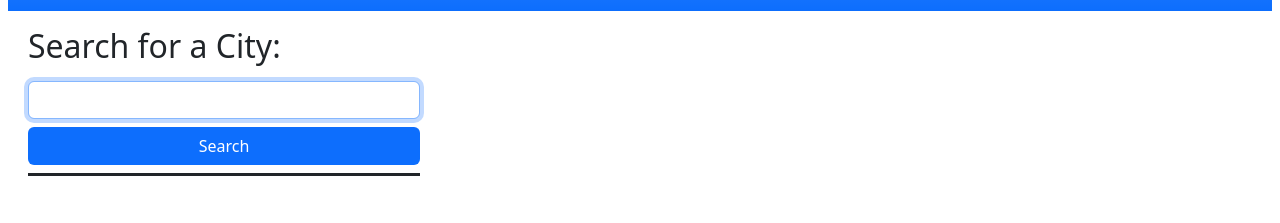
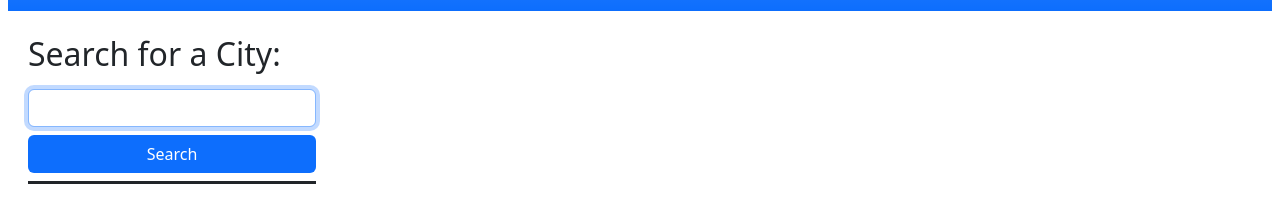
Before and after one commit to rrrbbbsss/weather-dashboard, a plain HTML site: page index.html in a window 1280 px wide. Shown: the part 69-292 px from the top of the page. Drawn offline with nearby package versions, Linux system fonts and the light colour scheme.

Commit message:
clean up styling/classes in index.html

```diff
--- a/index.html
+++ b/index.html
@@ -7,31 +7,32 @@
     <meta name="viewport" content="width=device-width, initial-scale=1.0">
     <title>Weather DashBoard</title>
     <link href="https://cdn.jsdelivr.net/npm/bootstrap@5.2.0-beta1/dist/css/bootstrap.min.css" rel="stylesheet" integrity="sha384-0evHe/X+R7YkIZDRvuzKMRqM+OrBnVFBL6DOitfPri4tjfHxaWutUpFmBp4vmVor" crossorigin="anonymous">
+    <link href="./assets/css/style.css" rel="stylesheet">
 </head>
 
-<body>
+<body class="d-flex flex-column vh-100">
     <!-- header -->
     <header class="header bg-primary bg-gradient m-2 p-2 text-center">
         <h1 class="h1 text-white">
             Weather Dashboard
         </h1>
     </header>
-    <main class="row m-2 p-2 vh-100">
+    <main class="row m-2 p-2 flex-grow-1">
         <!-- search section -->
-        <section id="searchSection" class="col-4">
+        <section id="searchSection" class="col-3">
             <!-- search form -->
             <form id="searchForm" class="d-grid gap-2 pb-2">
                 <label class="h2" for="searchInput">Search for a City:</label>
-                <input class="form-control" name="search" id="searchInput" type="text" autofocus="true" />
+                <input class="form-control" name="search" id="searchInput" type="text" autofocus="true" value="">
                 <button class="btn bg-primary text-white" type="submit" >Search</button>
             </form>
             <!-- previous searches -->
-            <div id="searchHistory" class="border-top border-3 border-dark pt-2 d-grid gap-2 text-center ">
+            <div id="searchHistory" class="border-top border-3 border-dark pt-2 d-grid gap-2 text-center">
                 <!-- button dyn created -->
             </div>
         </section>
         <!-- weather section -->
-        <section id="weatherSection" class="col-8">
+        <section id="weatherSection" class="col-9">
             <!-- current weather dyn created -->
             <!-- forecast dyn created -->
         </section>
```
